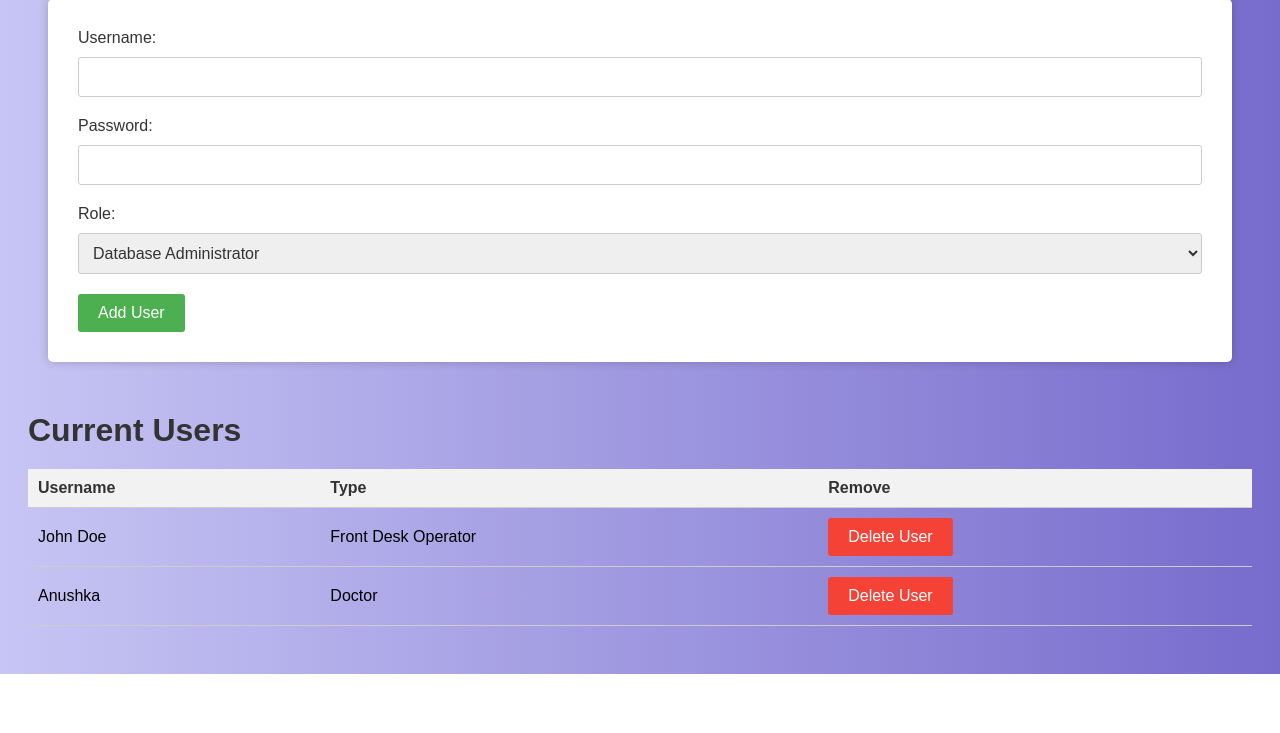
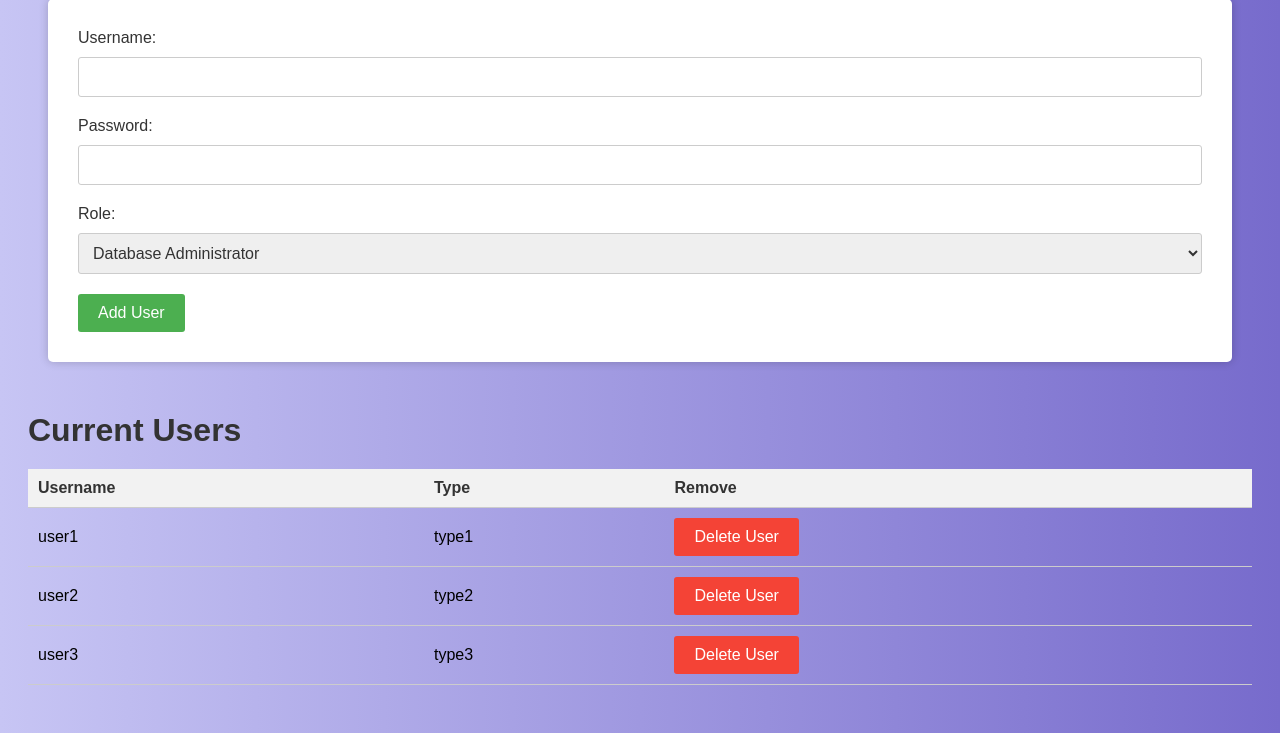
Before and after one commit to preritpaliwal/HospitalManagementSystem, a Flask app: page /admin in a window 1280 px wide. Shown: the part 166-899 px from the top of the page. Before the commit the page ends 840 px from the top, so only its background shows below. Run offline with Flask 2, Linux system fonts and the light colour scheme.

Commit message:
updated app

```diff
--- a/app.py
+++ b/app.py
@@ -39,7 +39,18 @@ def hello_world():
 
 @app.route('/admin', methods=["POST", "GET"])
 def admin():
-    return render_template('admin.html')
+    # Query the database and get the list of usernames and types
+    users = [('user1', 'type1'), ('user2', 'type2'), ('user3', 'type3')]
+    return render_template('admin.html', users=users)
+
+@app.route('/adduser', methods=["POST", "GET"])
+def adduser():
+    if request.method == "POST":
+        print(request.form['username'])
+        print(request.form['password'])
+        print(request.form['type'])
+        # Add the user to the database
+    return admin()
 
 if __name__ == '__main__':
     app.run(debug = True)
--- a/templates/admin.html
+++ b/templates/admin.html
@@ -9,7 +9,7 @@
 <body>
 	<div class="panel">Database Administrator</div>
 	<h1 style="margin-top: 80px;">Add New User</h1>
-	<form>
+	<form action="/adduser" method="POST">
 		<label for="username">Username:</label>
 		<input type="text" id="username" name="username" required>
 
@@ -37,16 +37,13 @@
 			</tr>
 		</thead>
 		<tbody>
+			{% for user in users %}
 			<tr>
-				<td>John Doe</td>
-				<td>Front Desk Operator</td>
+				<td>{{ user[0] }}</td>
+				<td>{{ user[1] }}</td>
 				<td><button class="delete-btn">Delete User</button></td>
 			</tr>
-			<tr>
-				<td>Anushka</td>
-				<td>Doctor</td>
-				<td><button class="delete-btn">Delete User</button></td>
-			</tr>
+			{% endfor %}
 		</tbody>
 	</table>
 </body>
```
